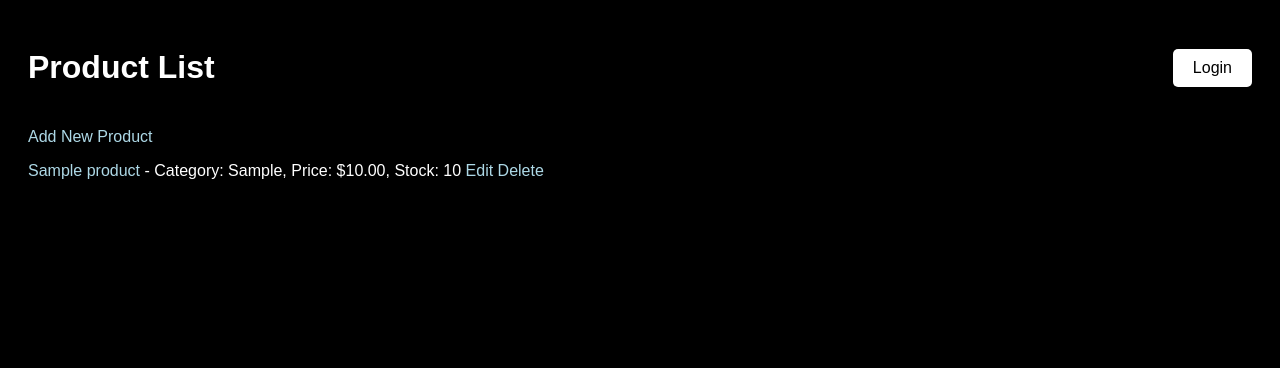
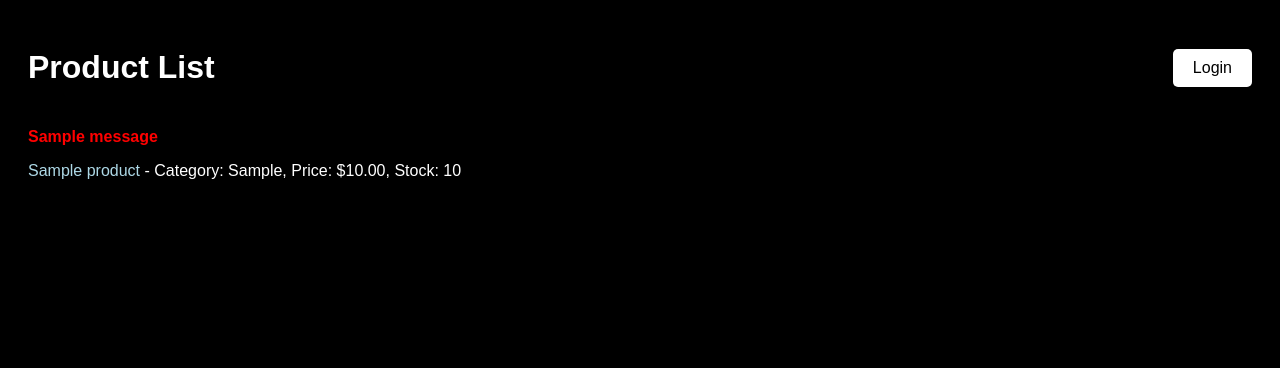
Before and after one commit to Samreen85/Inventory-_Management_System-IMS-, a Django app: page /products/ in a window 1280 px wide. Shown: the top 368 px of the page. Run offline with Django 5.2, Linux system fonts and the light colour scheme; tables that the repository leaves empty hold one stand-in row (values such as "Sample post"); one stand-in notice (Sample message) is shown.

Commit message:
Tehreems Work

```diff
--- a/ims_project/inventory/views.py
+++ b/ims_project/inventory/views.py
@@ -1,26 +1,28 @@
 # myapp/views.py
 
 from django.shortcuts import render, redirect, get_object_or_404
+from django.contrib.auth import authenticate, login
+from django.contrib.auth.forms import UserCreationForm
 from .models import Product
 from .forms import ProductForm
-from django.shortcuts import render, redirect
-from django.contrib.auth import login, authenticate
-from django.contrib.auth.forms import UserCreationForm
+from .decorators import admin_required  # Import the custom admin_required decorator
+from django.http import HttpResponse
 from django.contrib.auth.decorators import login_required
-from django.shortcuts import render, redirect
-from .models import Product
-from .forms import ProductForm
-from django.http import HttpResponse
+from django.contrib import messages
 
+# View for the product list (accessible to all users)
 def product_list(request):
     products = Product.objects.all()
-    print("products::", products)
     return render(request, 'product_list.html', {'products': products})
 
-# views.py
-from django.shortcuts import render, redirect
-from .forms import ProductForm
 
+# View to display product details
+def product_detail(request, product_id):
+    product = get_object_or_404(Product, pk=product_id)
+    return render(request, 'product_detail.html', {'product': product})
+
+# View for adding a product (restricted to admin only)
+@admin_required
 def product_add(request):
     if request.method == 'POST':
         form = ProductForm(request.POST)
@@ -31,7 +33,8 @@ def product_add(request):
         form = ProductForm()
     return render(request, 'product_form.html', {'form': form})
 
-
+# View for editing a product (restricted to admin only)
+@admin_required
 def product_edit(request, product_id):
     product = get_object_or_404(Product, product_id=product_id)
     if request.method == 'POST':
@@ -41,13 +44,10 @@ def product_edit(request, product_id):
             return redirect('product_list')  # After saving, redirect to the list page
     else:
         form = ProductForm(instance=product)  # Pre-populate form with existing product data
-
     return render(request, 'product_form.html', {'form': form, 'title': 'Edit Product'})
 
-def product_detail(request, product_id):
-    product = get_object_or_404(Product, product_id=product_id)
-    return render(request, 'product_detail.html', {'product': product})
-
+# View for deleting a product (restricted to admin only)
+@admin_required
 def delete_product(request, product_id):
     product = Product.objects.filter(product_id=product_id).first()
     if product:
@@ -56,7 +56,7 @@ def delete_product(request, product_id):
     else:
         return HttpResponse("Product not found", status=404)
 
-
+# Login view
 def login_view(request):
     if request.method == 'POST':
         username = request.POST['username']
@@ -69,6 +69,7 @@ def login_view(request):
             return render(request, 'login.html', {'error': 'Invalid credentials'})
     return render(request, 'login.html')
 
+# Signup view
 def signup_view(request):
     if request.method == 'POST':
         form = UserCreationForm(request.POST)
--- a/ims_project/templates/product_list.html
+++ b/ims_project/templates/product_list.html
@@ -41,6 +41,10 @@
         li {
             margin-bottom: 10px;
         }
+        .message {
+            color: red;
+            font-weight: bold;
+        }
     </style>
 </head>
 <body>
@@ -49,8 +53,19 @@
         <a href="{% url 'login' %}" class="login-button">Login</a>
     </div>
 
-    <!-- Link to add a new product -->
+    <!-- Display messages (if any) -->
+    {% if messages %}
+        <div class="message">
+            {% for message in messages %}
+                <p>{{ message }}</p>
+            {% endfor %}
+        </div>
+    {% endif %}
+
+    <!-- Link to add a new product (visible only for admins) -->
+    {% if user.is_staff %}
         <a href="{% url 'product_add' %}">Add New Product</a>
+    {% endif %}
 
     <!-- List of products -->
     <ul>
@@ -63,13 +78,14 @@
                 {% endif %}
                 - Category: {{ product.category }}, Price: ${{ product.price }}, Stock: {{ product.stock_quantity }}
 
-                <!-- Links to edit and delete the product -->
+                <!-- Links to edit and delete the product (visible only for admins) -->
+                {% if user.is_staff %}
                     {% if product.product_id %}
                         <a href="{% url 'product_edit' product.product_id %}">Edit</a>
                         <a href="{% url 'product_delete' product.product_id %}">Delete</a>
-
                     {% else %}
                         <span>Edit | Delete</span>
+                    {% endif %}
                 {% endif %}
             </li>
         {% endfor %}
```
Also changed, not shown: ims_project/inventory/decorators.py (added, +14 -0 lines), ims_project/db.sqlite3. Lines whose indentation alone changed are shown as unchanged.
